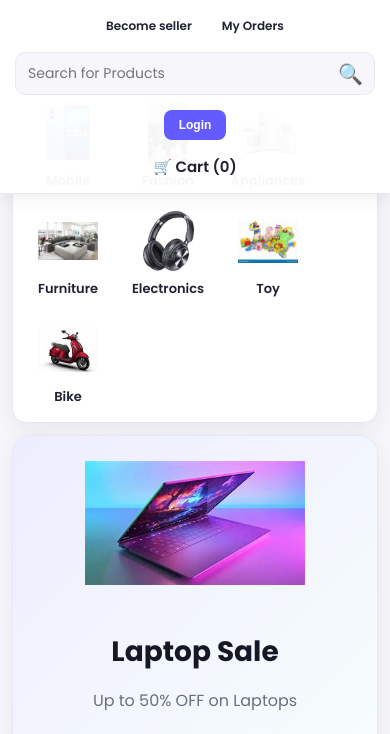
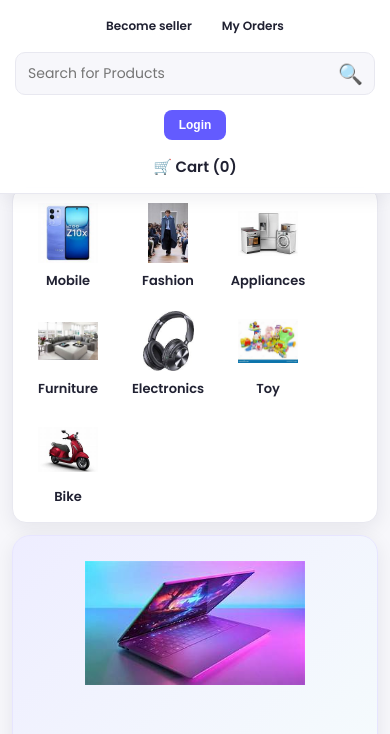
Before and after one commit to akash-Msaks/Flipkart-clone, a plain HTML site: page index.html in a window 390 px wide. Shown: the part 85-819 px from the top of the page. Drawn offline with Linux system fonts and the light colour scheme; no server answers.

Commit message:
Improve mobile responsive design

```diff
--- a/Css/responsive.css
+++ b/Css/responsive.css
@@ -37,9 +37,8 @@
 @media (max-width: 768px) {
 
     body {
-        padding-top: 160px;
+        padding-top: 260px;
     }
-
     header {
         flex-direction: column;
         gap: 15px;
```
